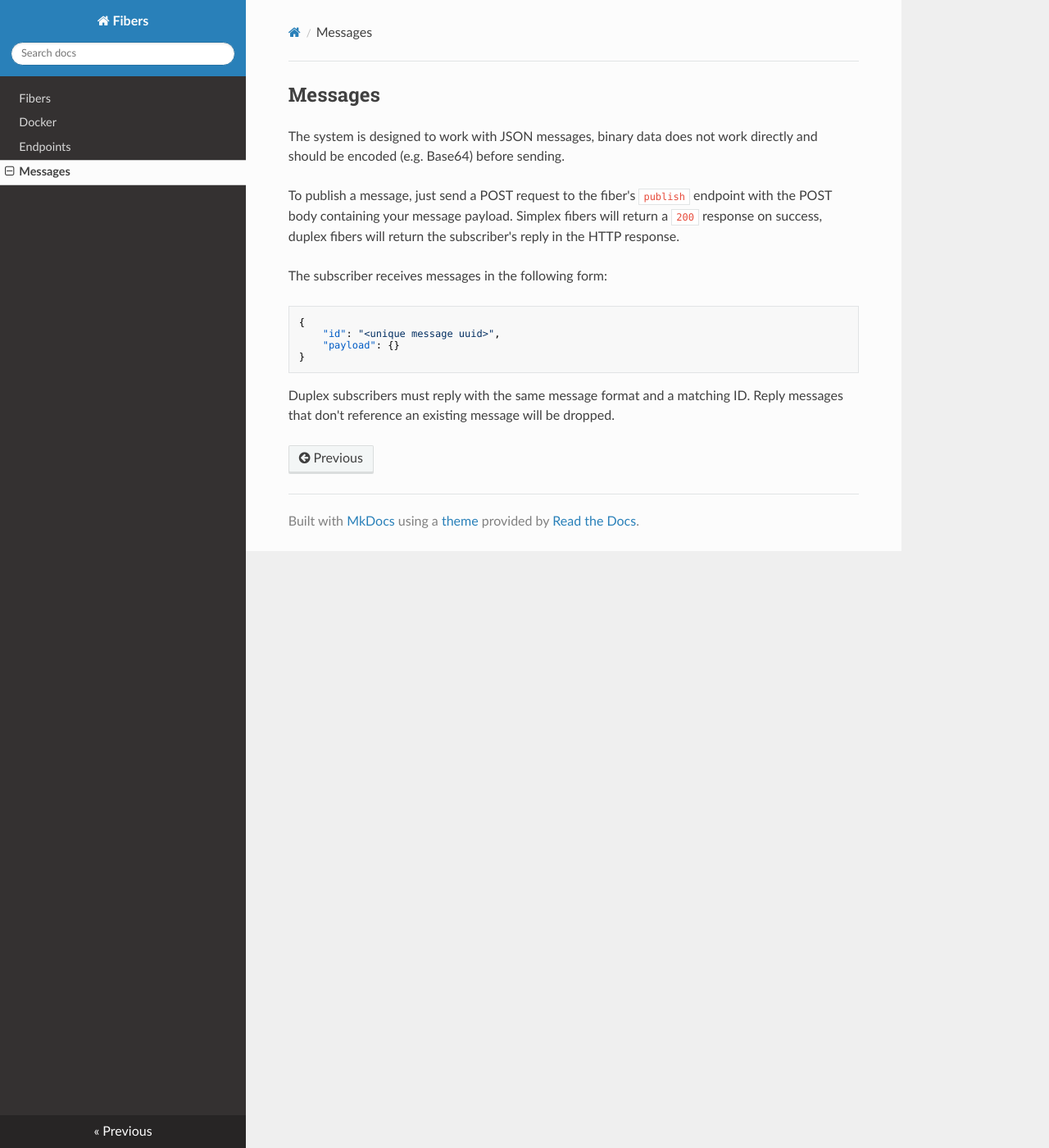
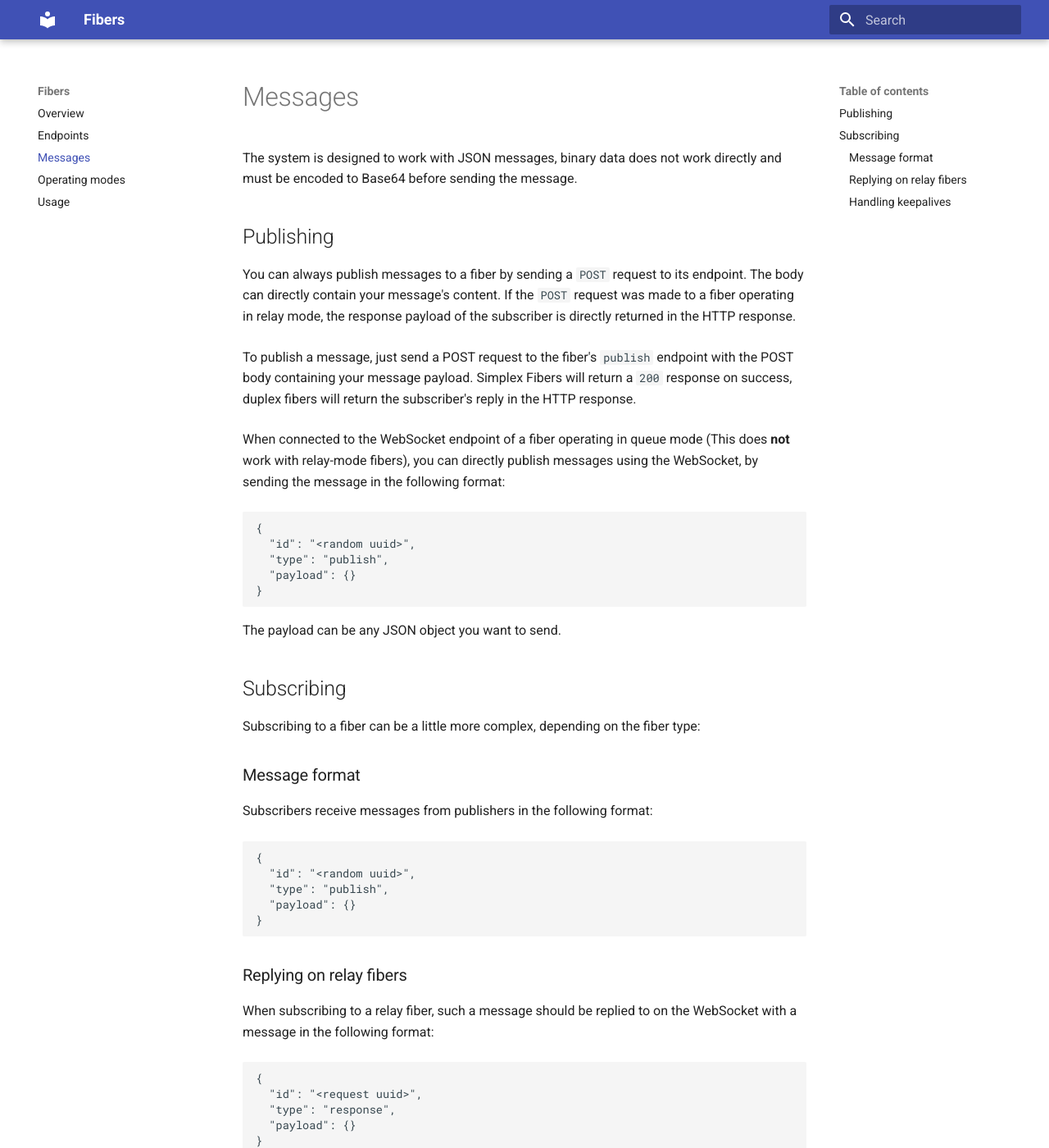
Before and after one commit to Twometer/fibers, an MkDocs documentation site: the page built from docs/messages.md, in a window 1280 px wide and 1400 px high. Shown: the whole window at 82% size. Built offline with MkDocs 1.6.1 and Material for MkDocs 9.7.7, drawn with Linux system fonts in a browser that asks for light colours; nearby versions of some CDN libraries; some of the changed text lies outside the part shown.

````diff
--- /dev/null
+++ b/docs/css/extra.css
@@ -0,0 +1,3 @@
+.md-typeset p {
+    margin-bottom: 1.5em;
+}
--- a/docs/messages.md
+++ b/docs/messages.md
@@ -1,20 +1,72 @@
-## Messages
+# Messages
 
-The system is designed to work with JSON messages, binary data does not work directly and should be encoded (e.g. Base64)
- before sending.
+The system is designed to work with JSON messages, binary data does not work directly and must be encoded to Base64
+before sending the message.
 
-To publish a message, just send a POST request to the fiber's `publish` endpoint with the POST body containing your message
- payload. Simplex fibers will return a `200` response on success, duplex fibers will return the subscriber's reply in the
- HTTP response.
+## Publishing
 
-The subscriber receives messages in the following form:
+You can always publish messages to a fiber by sending a `POST` request to its endpoint. The body can directly contain
+your message's content. If the `POST` request was made to a fiber operating in relay mode, the response payload of the
+subscriber is directly returned in the HTTP response.
+
+To publish a message, just send a POST request to the fiber's `publish` endpoint with the POST body containing your
+message payload. Simplex Fibers will return a `200` response on success, duplex fibers will return the subscriber's
+reply in the HTTP response.
+
+When connected to the WebSocket endpoint of a fiber operating in queue mode (This does **not** work with relay-mode
+fibers), you can directly publish messages using the WebSocket, by sending the message in the following format:
 
 ```json
 {
-    "id": "<unique message uuid>",
-    "payload": {}
+  "id": "<random uuid>",
+  "type": "publish",
+  "payload": {}
 }
 ```
 
-Duplex subscribers must reply with the same message format and a matching ID. Reply messages that don't reference an existing
- message will be dropped.
+The payload can be any JSON object you want to send.
+
+## Subscribing
+
+Subscribing to a fiber can be a little more complex, depending on the fiber type:
+
+### Message format
+
+Subscribers receive messages from publishers in the following format:
+
+```json
+{
+  "id": "<random uuid>",
+  "type": "publish",
+  "payload": {}
+}
+```
+
+### Replying on relay fibers
+
+When subscribing to a relay fiber, such a message should be replied to on the WebSocket with a message in the following
+format:
+
+```json
+{
+  "id": "<request uuid>",
+  "type": "response",
+  "payload": {}
+}
+```
+
+The payload object will be returned to the publisher.
+
+### Handling keepalives
+
+The fiber server will regularly check in on the fiber subscribers in order to detect broken connections and keeping
+working connections alive. The server will send requests in the following format:
+
+```json
+{
+  "id": "<random uuid>",
+  "type": "ping"
+}
+```
+
+Note the missing payload. A compliant subscriber should reply with type `pong` and the same message id as the request.
--- a/mkdocs.yml
+++ b/mkdocs.yml
@@ -1,3 +1,5 @@
 site_name: Fibers
+extra_css:
+    -  css/extra.css
 theme:
-    name: readthedocs
+    name: material
````
Also changed, not shown: README.md (+2 -2 lines), docs/docker.md (deleted, +0 -7 lines), docs/endpoints.md (+27 -8 lines), docs/index.md (+4 -16 lines), docs/operating_modes.md (added, +24 -0 lines), docs/usage.md (added, +40 -0 lines).
